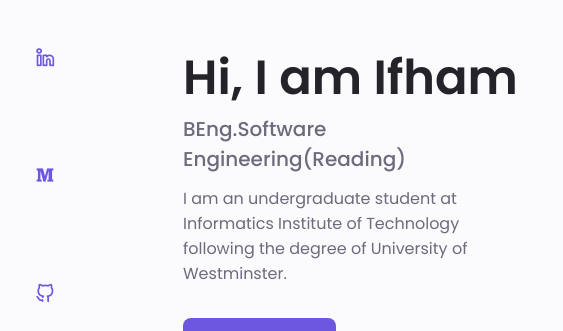
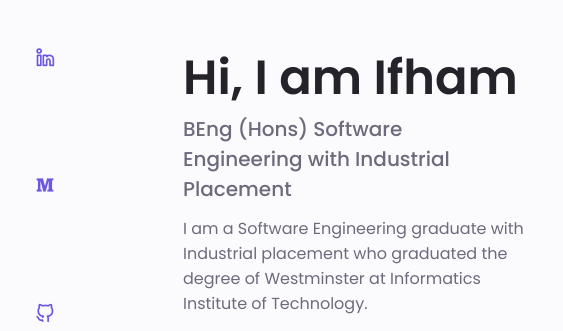
Before and after one commit to ifham21/ifham21.github.io, a plain HTML site: page index.html in a window 1280 px wide. Shown: the part 198-529 px from the top of the page, 125-688 px from the left. Drawn offline with nearby package versions, Linux system fonts and the light colour scheme.

Commit message:
Update index.html

```diff
--- a/index.html
+++ b/index.html
@@ -102,10 +102,9 @@
 
                         <div class="home__data">
                             <h1 class="home__title">Hi, I am Ifham</h1>
-                            <h3 class="home__subtitle">BEng.Software Engineering(Reading)</h3>
+                            <h3 class="home__subtitle">BEng (Hons) Software Engineering with Industrial Placement</h3>
                             <p class="home__description">
-                                I am an undergraduate student at Informatics Institute of Technology following the degree of
-                                University of Westminster.
+                                I am a Software Engineering graduate with Industrial placement who graduated the degree of Westminster at Informatics Institute of Technology.
                             </p>
                             <a href="#contact" class="button button--flex">
                                 Contact Me<i class="uil uil-message button__icon"></i>
```
